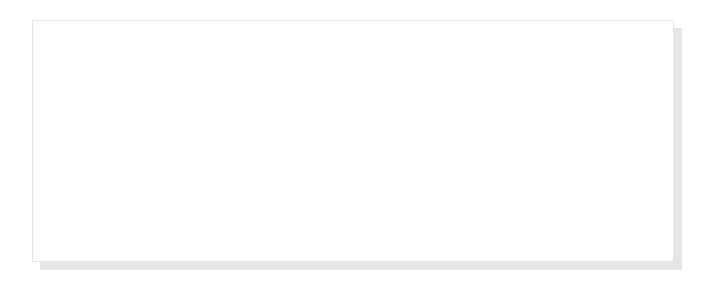
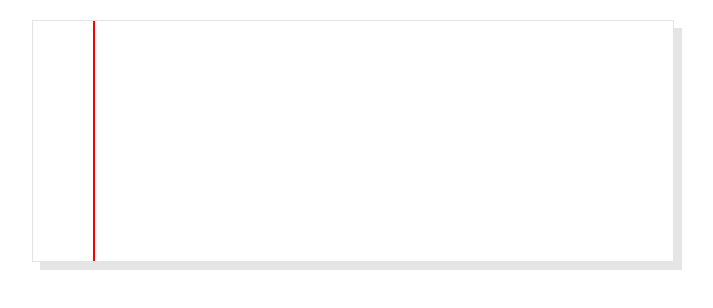
Before and after one commit to maeBoittiaux/to-do-list, a React (Create React App) app: page / in a window 1280 px wide. Shown: the top 308 px of the page, without its empty margins (287-1000 px from the left). Built offline with nearby package versions, Linux system fonts and the light colour scheme; the HTML template or start-up script is replaced by a standard one.

Commit message:
Add vertical red line to Paper component

```diff
--- a/src/Paper.css
+++ b/src/Paper.css
@@ -9,4 +9,15 @@
     min-height: 200px;
     margin-left: auto;
     margin-right: auto;
+    position: relative;
 }
+
+.paper::before {
+    content: '';
+    position: absolute;
+    left: 60px;
+    top: 0;
+    bottom: 0;
+    width: 2px;
+    background-color: red;
+}
```
